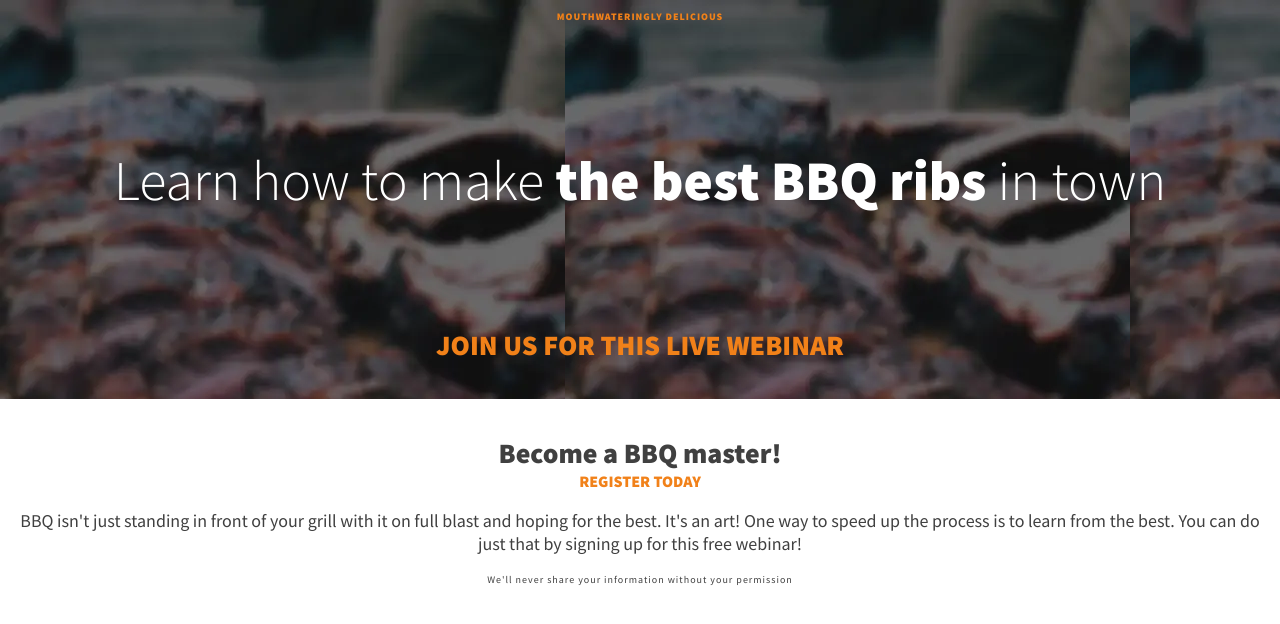
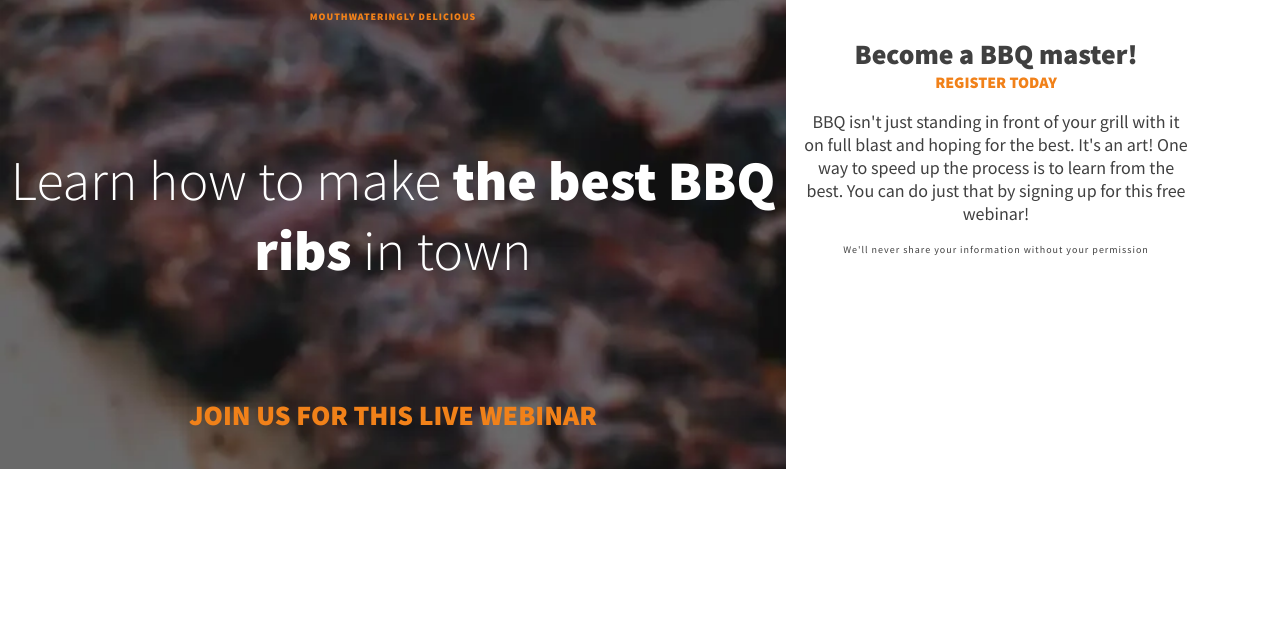
Before and after one commit to MaciejBodnar7/site-bbq, a plain HTML site: page index.html in a window 1280 px wide. Drawn offline with Linux system fonts and the light colour scheme.

Commit message:
flex on media

```diff
--- a/css/style.css
+++ b/css/style.css
@@ -63,6 +63,8 @@ h2 + p {
 .intro {
   background-color: #404040;
   background-image: url(../img/dark-ribs.webp);
+  background-size: cover;
+  background-position: center;
   padding: 0 0.5em 2em;
   display: flex;
   flex-direction: column;
@@ -82,6 +84,7 @@ h2 + p {
 @media (min-width: 500px) {
   body {
     font-size: 1.125rem;
+    display: flex;
   }
   h1 {
     font-size: 3.5rem;
@@ -90,4 +93,10 @@ h2 + p {
   h2 {
     font-size: 1.75rem;
   }
+  .intro {
+    width: 60%;
+  }
+  .main-content {
+    width: 30%;
+  }
 }
```
